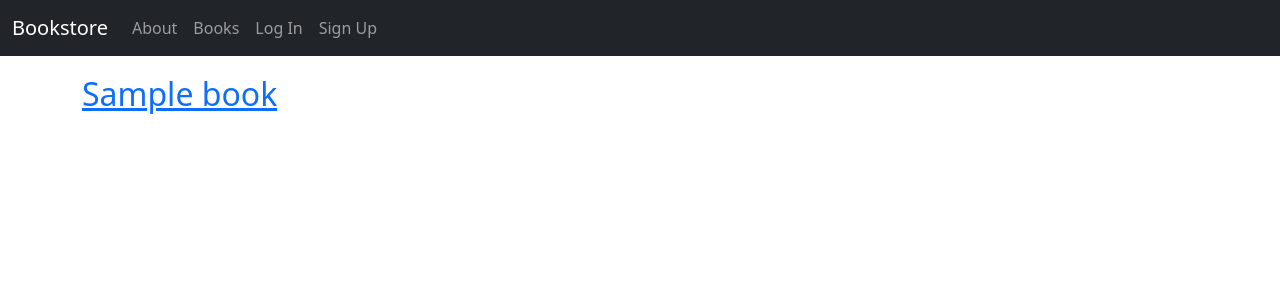
After one commit to guilhermegouw/bookstore-project, a Django app: page /books/ in a window 1280 px wide. The commit adds this page. Shown: the top 300 px of the page. Run offline with Django 3.2, Linux system fonts and the light colour scheme; tables that the repository leaves empty hold one stand-in row (values such as "Sample post"); parts of the project's set-up code (start-up, migrations or seed data) failed here and were passed over.

Commit message:
book list view and detail view

```diff
--- /dev/null
+++ b/books/apps.py
@@ -0,0 +1,5 @@
+from django.apps import AppConfig
+
+
+class BooksConfig(AppConfig):
+    name = 'books'
--- /dev/null
+++ b/books/models.py
@@ -0,0 +1,20 @@
+import uuid
+from django.db import models
+from django.urls import reverse
+
+
+class Book(models.Model):
+    id = models.UUIDField(
+        primary_key=True,
+        default=uuid.uuid4,
+        editable=False
+    )
+    title = models.CharField(max_length=200)
+    author = models.CharField(max_length=200)
+    price = models.DecimalField(max_digits=6, decimal_places=2)
+
+    def __str__(self):
+        return self.title
+
+    def get_absolute_url(self):
+        return reverse('book_detail', args=[str(self.id)])
--- /dev/null
+++ b/books/urls.py
@@ -0,0 +1,8 @@
+from django.urls import path
+from .views import BookListView, BookDetailView
+
+
+urlpatterns = [
+    path('', BookListView.as_view(), name='book_list'),
+    path('<uuid:pk>/', BookDetailView.as_view(), name='book_detail'),
+]
--- /dev/null
+++ b/books/views.py
@@ -0,0 +1,14 @@
+from django.views.generic import ListView, DetailView
+from .models import Book
+
+
+class BookListView(ListView):
+    model = Book
+    context_object_name = 'book_list'
+    template_name = 'books/book_list.html'
+
+
+class BookDetailView(DetailView):
+    model = Book
+    context_object_name = 'book'
+    template_name = 'books/book_detail.html'
--- a/config/settings.py
+++ b/config/settings.py
@@ -38,6 +38,7 @@ INSTALLED_APPS = [
     # Local
     'accounts',
     'pages',
+    'books',
 ]
 
 MIDDLEWARE = [
--- a/config/urls.py
+++ b/config/urls.py
@@ -5,4 +5,5 @@ urlpatterns = [
     path('admin/', admin.site.urls),
     path('accounts/', include('allauth.urls')),
     path('', include('pages.urls')),
+    path('books/', include('books.urls')),
 ]
--- a/templates/_base.html
+++ b/templates/_base.html
@@ -20,6 +20,9 @@
         <ul class="navbar-nav me-auto mb-2 mb-md-0">
           <li class="nav-item">
             <a class="nav-link" href="{% url 'about' %}">About</a>
+          </li>
+          <li class="nav-item">
+            <a class="nav-link" href="{% url 'book_list' %}">Books</a>
           </li>
           {% if user.is_authenticated %}
           <li class="nav-item">
--- /dev/null
+++ b/templates/books/book_list.html
@@ -0,0 +1,12 @@
+{% extends '_base.html' %}
+
+{% block title %}
+Books
+{% endblock title %}
+{% block content %}
+  {% for book in book_list %}
+    <div>
+        <h2><a href="{{ book.get_absolute_url }}">{{ book.title }}</a></h2>
+    </div>
+  {% endfor %}
+{% endblock content %}
```
Also changed, not shown: books/admin.py (added, +9 -0 lines), books/tests.py (added, +31 -0 lines), templates/books/book_detail.html (added, +12 -0 lines), books/__init__.py (added), books/migrations/0001_initial.py (added), books/migrations/__init__.py (added).
